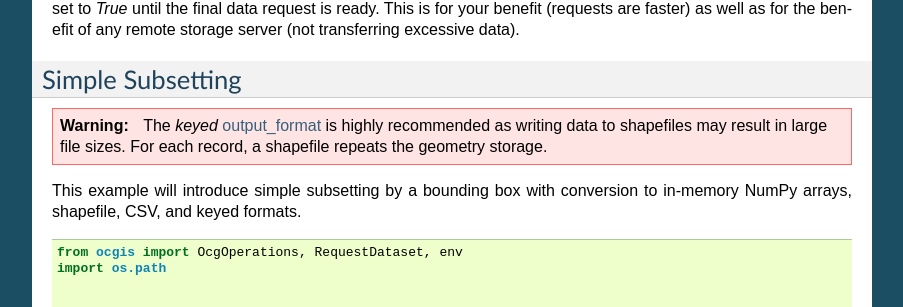
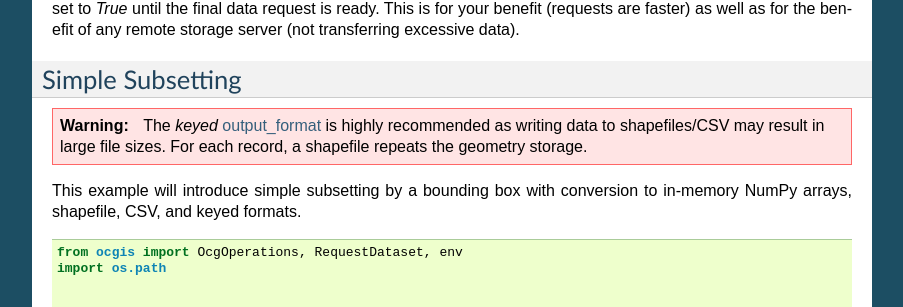
Before and after one commit to NCPP/ocgis, a Sphinx documentation site: the page built from doc/examples.rst, in a window 1280 px wide and 900 px high, scrolled down 1335 px. Shown: the part 143-450 px from the top of the window, without its empty margins (198-1101 px from the left). Built offline with Sphinx 7.4.7, drawn with Linux system fonts in a browser that asks for light colours; formulas are drawn with MathJax 3; some of the changed text lies outside the part shown.

Commit message:
doc changes

```diff
--- a/doc/api.rst
+++ b/doc/api.rst
@@ -89,10 +89,14 @@
 `False` (default)      Selected geometries are not combined.
 ====================== ========================================================
 
+.. _calc_headline:
+
 calc
 ~~~~
 
 tdk: a lot of work to be done here
+
+.. _calc_grouping_headline:
 
 calc_grouping
 ~~~~~~~~~~~~~
@@ -102,6 +106,8 @@
 >>> calc_grouping = ['year']
 >>> calc_grouping = ['month','year']
 >>> calc_grouping = ['day','second']
+
+.. _calc_raw_headline:
 
 calc_raw
 ~~~~~~~~
--- a/doc/conf.py
+++ b/doc/conf.py
@@ -26,7 +26,7 @@
 
 # Add any Sphinx extension module names here, as strings. They can be extensions
 # coming with Sphinx (named 'sphinx.ext.*') or your custom ones.
-extensions = ['sphinx.ext.autodoc', 'sphinx.ext.todo', 'sphinx.ext.pngmath', 'sphinx.ext.mathjax', 'sphinx.ext.intersphinx']
+extensions = ['sphinx.ext.autodoc', 'sphinx.ext.todo', 'sphinx.ext.pngmath', 'sphinx.ext.mathjax', 'sphinx.ext.intersphinx', 'sphinx.ext.viewcode']
 intersphinx_mapping = {'python': ('http://docs.python.org/2.7', None)}
 
 # Add any paths that contain templates here, relative to this directory.
@@ -141,10 +141,10 @@
 #html_additional_pages = {}
 
 # If false, no module index is generated.
-html_domain_indices = True
+html_domain_indices = False
 
 # If false, no index is generated.
-html_use_index = True
+html_use_index = False
 
 # If true, the index is split into individual pages for each letter.
 #html_split_index = False
--- a/doc/examples.rst
+++ b/doc/examples.rst
@@ -69,7 +69,7 @@
 Simple Subsetting
 -----------------
 
-.. warning:: The `keyed` :ref:`output_format_headline` is highly recommended as writing data to shapefiles may result in large file sizes. For each record, a shapefile repeats the geometry storage.
+.. warning:: The `keyed` :ref:`output_format_headline` is highly recommended as writing data to shapefiles/CSV may result in large file sizes. For each record, a shapefile repeats the geometry storage.
 
 This example will introduce simple subsetting by a bounding box with conversion to in-memory NumPy arrays, shapefile, CSV, and keyed formats.
 
--- a/doc/index.rst
+++ b/doc/index.rst
@@ -24,6 +24,7 @@
    links
    install
    api
+   computation
    examples
 
 .. Indices and tables
```
Also changed, not shown: doc/computation.rst (added, +39 -0 lines), 1 other file.
